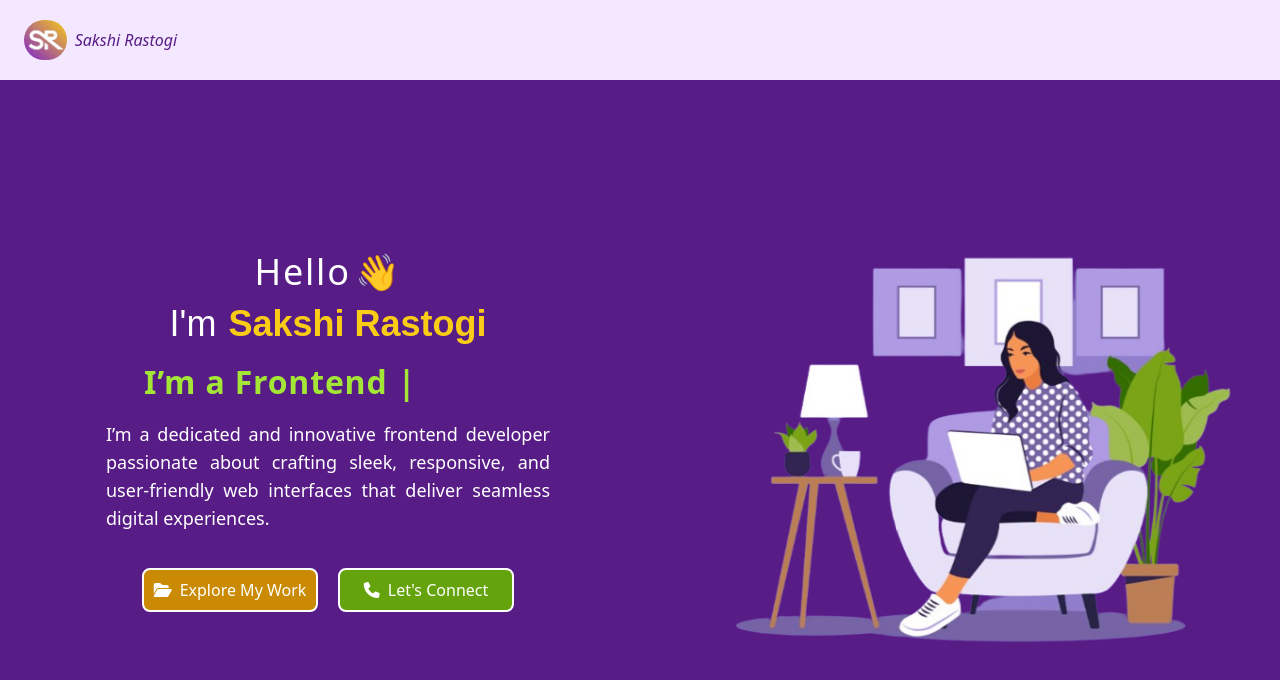
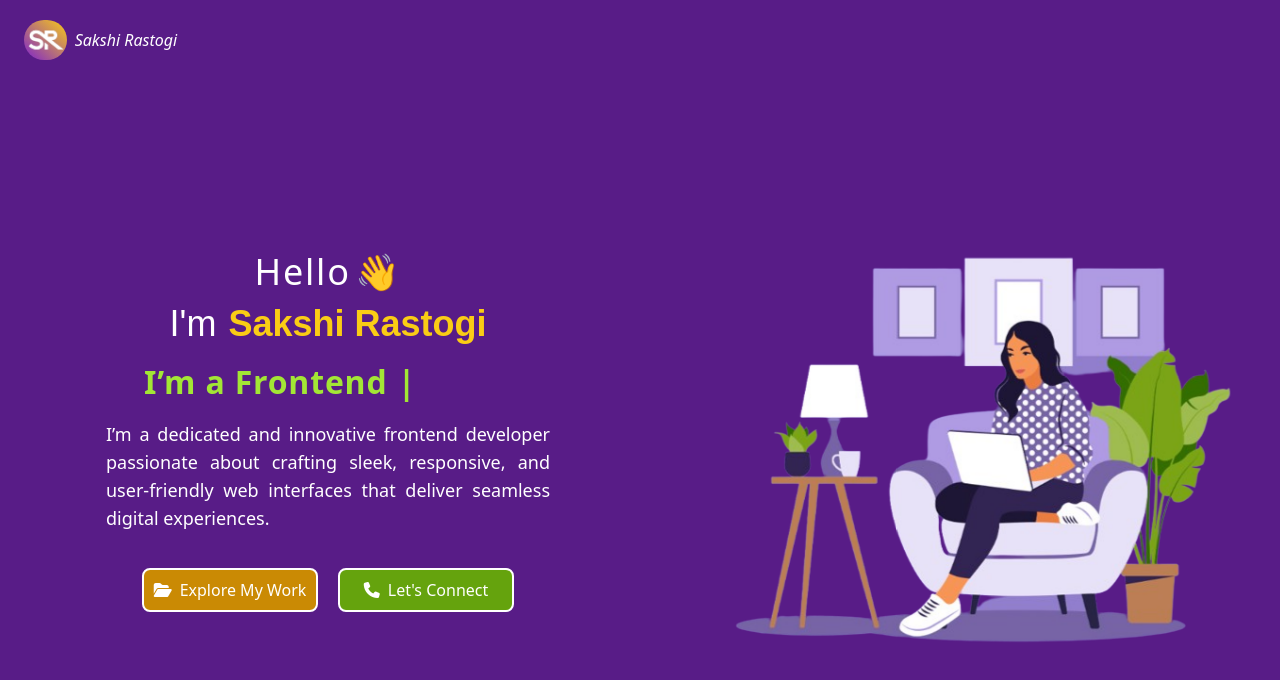
Before and after one commit to SakshiRastogi1302/portfolio, a React (Vite) app: page / in a window 1280 px wide. Shown: the top 680 px of the page. Built offline with nearby package versions, Linux system fonts and the light colour scheme.

Commit message:
updated light and dark theme colors in header.

```diff
--- a/src/components/HeaderComponent.jsx
+++ b/src/components/HeaderComponent.jsx
@@ -25,7 +25,7 @@ const HeaderComponent = () => {
 
   return (
     <div className={currentMode === "dark"?"dark":""}>
-      <div className='w-full h-20 fixed top-0 left-0 flex justify-between items-center px-4 bg-purple-100 text-purple-900 dark:bg-purple-900 dark:text-white z-50'>
+      <div className='w-full h-20 fixed top-0 left-0 flex justify-between items-center px-4 bg-purple-900 dark:bg-purple-300 text-white dark:text-purple-900 z-50'>
         <div className='flex items-center sm:m-2'>
           <Link to='/'><img src={portfolioNameLogo} alt='Portfolio Name Logo' className='h-10 bg-gradient-to-tr from-purple-700 to-yellow-400 rounded-full hover:animate-pulse'></img></Link>
           <Link to='/'><h1 className='px-2 italic hidden lg:block font-medium'>Sakshi Rastogi</h1></Link>
@@ -40,18 +40,18 @@ const HeaderComponent = () => {
               <Link to='/projects' className='hover:animate-pulse'><li className='px-6 cursor-pointer'><i className="fa-solid fa-file-powerpoint"></i> PROJECTS</li></Link>
               <Link to='/contact' className='hover:animate-pulse'><li className='px-6 cursor-pointer'><i className="fa-solid fa-envelope"></i> CONTACT ME</li></Link>
               <div className="cursor-pointer hover:animate-pulse" onClick={()=>{toggleLightDarkMode()}}>
-                {currentMode === "light"? <MdOutlineDarkMode size={25} color={"purple"}></MdOutlineDarkMode> : <BsBrightnessHighFill size={25} color={currentMode === "light" ?"purple":"yellow"}></BsBrightnessHighFill>}
+                {currentMode === "light"? <MdOutlineDarkMode size={25} color={"white"}></MdOutlineDarkMode> : <BsBrightnessHighFill size={25} color={"yellow"}></BsBrightnessHighFill>}
               </div>
         </ul>
 
         <div className="lg:hidden flex cursor-pointer">
-          {displayMenuBar === false ? currentMode === "light"? <MdOutlineDarkMode size={25} color={"purple"} className="mr-3" onClick={()=> toggleLightDarkMode()}></MdOutlineDarkMode> : <BsBrightnessHighFill size={25} color={currentMode === "light" ?"purple":"yellow"} className="mr-3" onClick={()=> toggleLightDarkMode()}></BsBrightnessHighFill> : null}
+          {displayMenuBar === false ? currentMode === "light"? <MdOutlineDarkMode size={25} color={"white"} className="mr-3" onClick={()=> toggleLightDarkMode()}></MdOutlineDarkMode> : <BsBrightnessHighFill size={25} color={"yellow"} className="mr-3" onClick={()=> toggleLightDarkMode()}></BsBrightnessHighFill> : null}
           {displayMenuBar? <FaTimes className='z-50' size={30} onClick={()=> toggleMenuBar()}></FaTimes> : <FaBars size={25} onClick={()=> toggleMenuBar()}></FaBars>}
         </div>
       </div>
 
         {displayMenuBar && (
-          <ul className='flex flex-col items-center fixed top-0 left-0 w-full h-screen pt-32 bg-purple-100 text-purple-900 dark:bg-purple-900 dark:text-white animate-fadeInLeft lg:hidden z-40'>
+          <ul className='flex flex-col items-center fixed top-0 left-0 w-full h-screen pt-32 bg-purple-300 dark:bg-purple-900 text-purple-900 dark:text-white animate-fadeInLeft lg:hidden z-40'>
             <Link to='/' onClick={()=>toggleMenuBar()}><li className='p-6 cursor-pointer font-bold italic'><i className="fa-solid fa-house"></i> HOME</li></Link>
             <Link to='/about' onClick={()=>toggleMenuBar()}><li className='p-6 cursor-pointer hover:animate-pulse'><i className="fa-solid fa-lightbulb"></i> ABOUT</li></Link>
             <Link to='/work' onClick={()=>toggleMenuBar()}><li className='p-6 cursor-pointer'><i className="fa-solid fa-briefcase"></i> WORK EXPERIENCE</li></Link>
```
